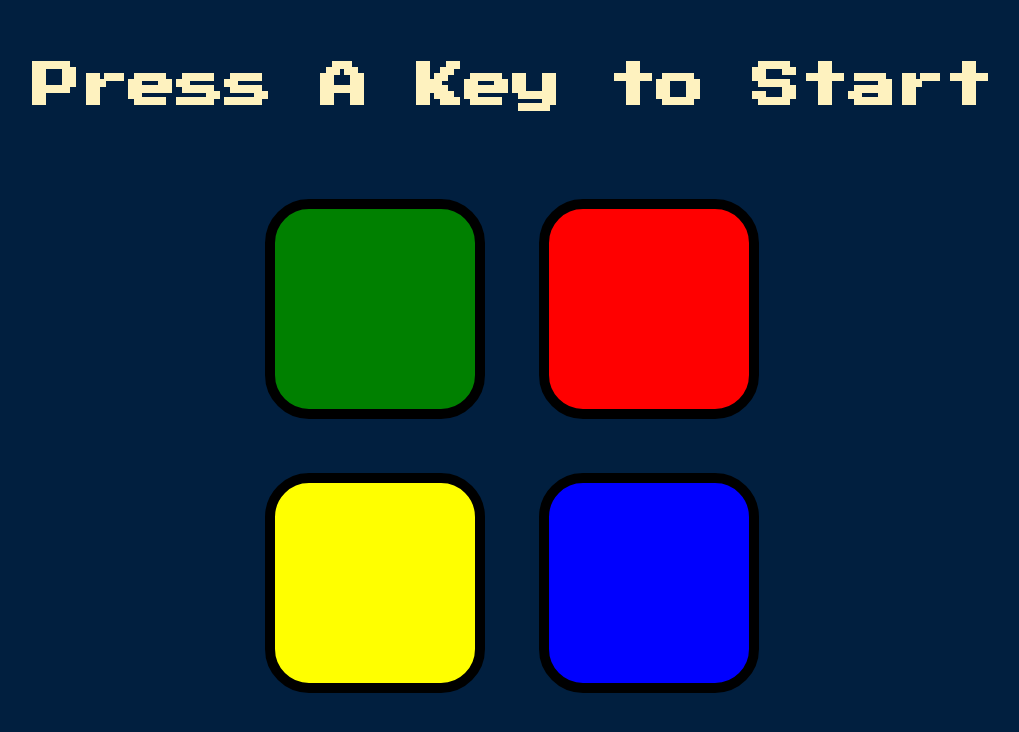
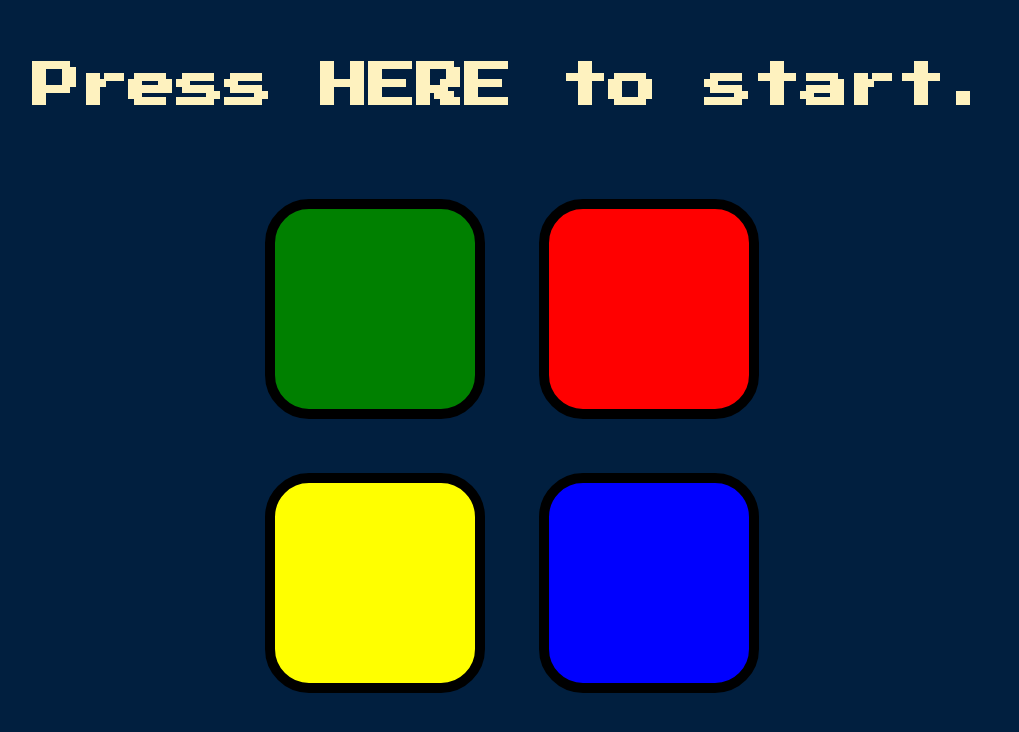
Before and after one commit to RicardoEscobar/simon-game, a plain HTML site: page index.html in a window 1280 px wide. Shown: the whole page, without its empty margins (128-1147 px from the left). Drawn offline with nearby package versions, Linux system fonts and the light colour scheme.

Commit message:
Cambio el titulo del juego en index.html

```diff
--- a/index.html
+++ b/index.html
@@ -9,7 +9,7 @@
 </head>
 
 <body>
-  <h1 id="level-title">Press A Key to Start</h1>
+  <h1 id="level-title">Press <strong>HERE</strong> to start.</h1>
   <div class="container">
     <div lass="row">
 
```
